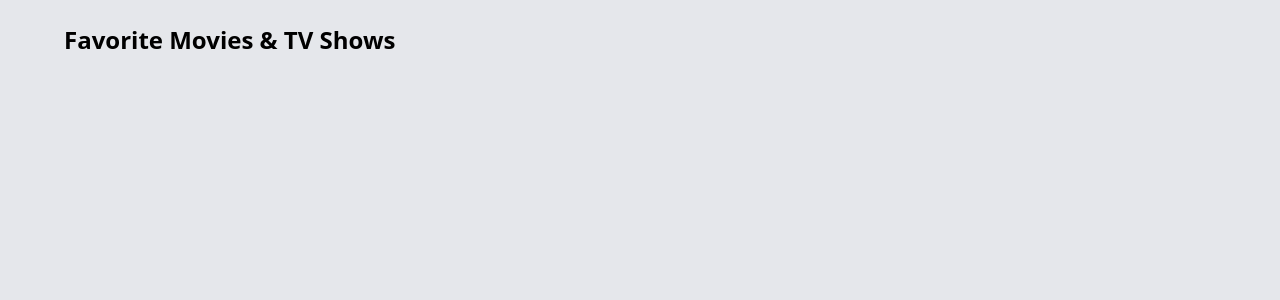
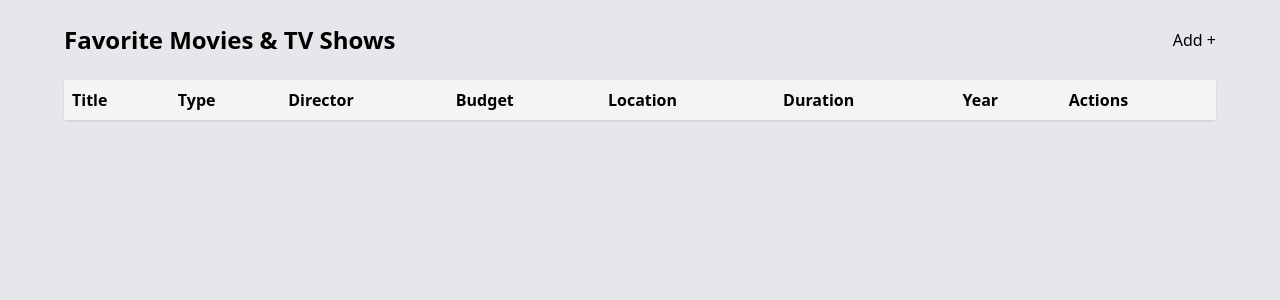
Before and after one commit to Mehulposh/Favorite-Movies-TV-Shows-Web-Application, a React (Vite) app in the folder client/: page / in a window 1280 px wide. Shown: the top 300 px of the page. Built offline with nearby package versions, Linux system fonts and the light colour scheme.

Commit message:
added table component and material ui modal

```diff
--- a/client/package.json
+++ b/client/package.json
@@ -10,6 +10,9 @@
     "preview": "vite preview"
   },
   "dependencies": {
+    "@emotion/react": "^11.14.0",
+    "@emotion/styled": "^11.14.1",
+    "@mui/material": "^7.3.4",
     "@tailwindcss/vite": "^4.1.16",
     "axios": "^1.13.0",
     "react": "^19.1.1",
--- a/client/src/App.tsx
+++ b/client/src/App.tsx
@@ -1,15 +1,30 @@
-import React from 'react'
+import React,{useState} from 'react'
+import  Modal  from '@mui/material/Modal';
+import MediaTable from './components/MediaTable';
 
 const App = () => {
+  const [open, setOpen] = useState(false);
+  const handleOpen = () => setOpen(true);
+  const handleClose = () => setOpen(false);
   return (
     <div className="min-h-screen bg-gray-200 p-6">
       <header className="max-w-6xl mx-auto flex items-center justify-between">
         <h1 className="text-2xl font-bold">Favorite Movies & TV Shows</h1>
+        <button onClick={handleOpen}>
+          Add +
+        </button>
+        <Modal
+          open={open}
+          onClose={handleClose}
+          className='bg-white'
+        >
 
+          <p>jhdfuidhf</p>
+        </Modal>
       </header>
 
       <main className="max-w-6xl mx-auto mt-6">
-
+        <MediaTable/>
       </main>
     </div>
   );
--- /dev/null
+++ b/client/src/components/MediaTable.tsx
@@ -0,0 +1,24 @@
+import React, { useRef, useEffect }  from 'react'
+
+const MediaTable = () => {
+  return (
+    <div className="bg-white shadow rounded">
+        <table className="min-w-full table-auto">
+            <thead className="bg-gray-100">
+            <tr>
+                <th className="p-2 text-left">Title</th>
+                <th className="p-2 text-left">Type</th>
+                <th className="p-2 text-left">Director</th>
+                <th className="p-2 text-left">Budget</th>
+                <th className="p-2 text-left">Location</th>
+                <th className="p-2 text-left">Duration</th>
+                <th className="p-2 text-left">Year</th>
+                <th className="p-2 text-left">Actions</th>
+            </tr>
+            </thead>
+        </table>
+    </div>
+  )
+}
+
+export default MediaTable
```
Also changed, not shown: client/src/components/MediaForm.tsx (added), 1 other file (tests, documents, lock files or other folders).
